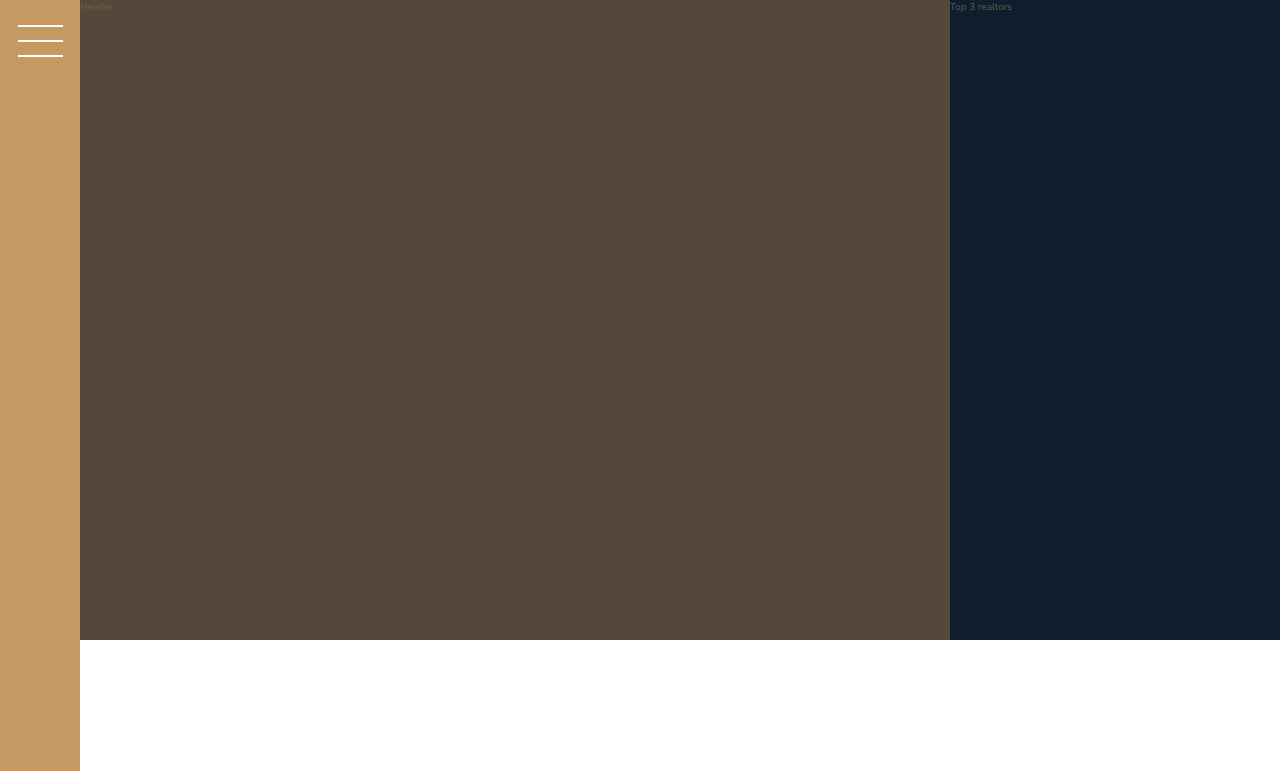
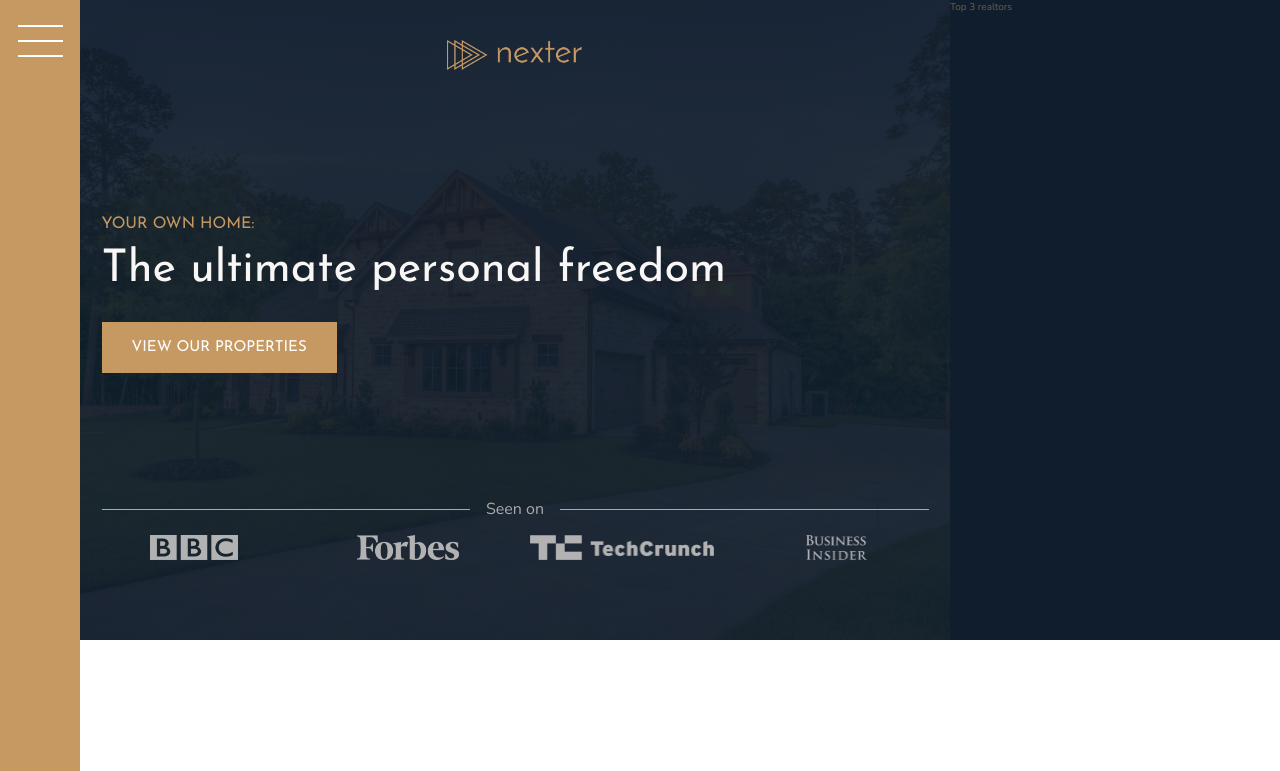
Before and after one commit to wtlin1228/nexter, a plain HTML site: page index.html in a window 1280 px wide. Shown: the top 771 px of the page. Drawn offline with nearby package versions, Linux system fonts and the light colour scheme.

Commit message:
finish header

```diff
--- a/css/style.css
+++ b/css/style.css
@@ -22,6 +22,11 @@ body {
 .heading-1, .heading-2, .heading-3, .heading-4 {
   font-family: "Josefin Sans", sans-serif;
   font-weight: 400; }
+
+.heading-1 {
+  font-size: .45rem;
+  color: #f9f7f6;
+  line-height: 1; }
 
 .heading-2 {
   font-size: .4rem;
@@ -97,7 +102,43 @@ body {
 
 .header {
   background-color: #54483A;
-  grid-column: full-start / col-end 6; }
+  grid-column: full-start / col-end 6;
+  background-image: linear-gradient(rgba(16, 29, 44, 0.93), rgba(16, 29, 44, 0.93)), url(../img/hero.jpeg);
+  background-size: cover;
+  background-position: center;
+  padding: .8rem;
+  padding-top: .4rem;
+  display: grid;
+  grid-template-rows: 1fr min-content .6rem 1fr;
+  grid-template-columns: max-content;
+  grid-row-gap: .15rem;
+  justify-content: center; }
+  .header__logo {
+    height: .3rem;
+    justify-self: center; }
+  .header__btn {
+    align-self: start;
+    justify-self: start; }
+  .header__seenon-text {
+    display: grid;
+    grid-template-columns: 1fr max-content 1fr;
+    grid-column-gap: .16rem;
+    align-items: center;
+    font-size: .16rem;
+    color: #aaa; }
+    .header__seenon-text::before, .header__seenon-text::after {
+      content: "";
+      height: 1px;
+      display: block;
+      background-color: currentColor; }
+  .header__seenon-logos {
+    display: grid;
+    grid-template-columns: repeat(4, 1fr);
+    grid-column-gap: .3rem;
+    justify-items: center; }
+    .header__seenon-logos img {
+      height: .25rem;
+      filter: brightness(70%); }
 
 .realtors {
   background-color: #101d2c;
--- a/index.html
+++ b/index.html
@@ -17,7 +17,17 @@
         </div>
 
         <header class="header">
-            Header
+            <img src="img/logo.png" alt="Nexter logo" class="header__logo">
+            <h3 class="heading-3">Your own home:</h3>
+            <h1 class="heading-1">The ultimate personal freedom</h1>
+            <button class="btn header__btn">View our properties</button>
+            <div class="header__seenon-text">Seen on</div>
+            <div class="header__seenon-logos">
+                <img src="img/logo-bbc.png" alt="Seen on logo 1">
+                <img src="img/logo-forbes.png" alt="Seen on logo 2">
+                <img src="img/logo-techcrunch.png" alt="Seen on logo 3">
+                <img src="img/logo-bi.png" alt="Seen on logo 4">
+            </div>
         </header>
 
         <div class="realtors">
--- a/sass/_header.scss
+++ b/sass/_header.scss
@@ -1,4 +1,55 @@
 .header {
   background-color: $color-grey-dark-1;
   grid-column: full-start / col-end 6;
+  background-image: linear-gradient(rgba($color-secondary, .93), rgba($color-secondary, .93)), url(../img/hero.jpeg);
+  background-size: cover;
+  background-position: center;
+  padding: .8rem;
+  padding-top: .4rem;
+
+  display: grid;
+  grid-template-rows: 1fr min-content .6rem 1fr;
+  grid-template-columns: max-content;
+  grid-row-gap: .15rem;
+  justify-content: center;
+
+  &__logo {
+    height: .3rem;
+    justify-self: center;
+  }
+
+  &__btn {
+    align-self: start;
+    justify-self: start;
+  }
+
+  &__seenon-text {
+    display: grid;
+    grid-template-columns: 1fr max-content 1fr;
+    grid-column-gap: .16rem;
+    align-items: center;
+
+    font-size: .16rem;
+    color: $color-grey-light-2;
+
+    &::before,
+    &::after {
+      content: "";
+      height: 1px;
+      display: block;
+      background-color: currentColor;
+    }
+  }
+
+  &__seenon-logos {
+    display: grid;
+    grid-template-columns: repeat(4, 1fr);
+    grid-column-gap: .3rem;
+    justify-items: center;
+
+    img {
+      height: .25rem;
+      filter: brightness(70%);
+    }
+  }
 }
--- a/sass/_typography.scss
+++ b/sass/_typography.scss
@@ -5,6 +5,9 @@
 
 .heading-1 {
   @extend %heading;
+  font-size: .45rem;
+  color: $color-grey-light-1;
+  line-height: 1;
 }
 
 .heading-2 {
```
